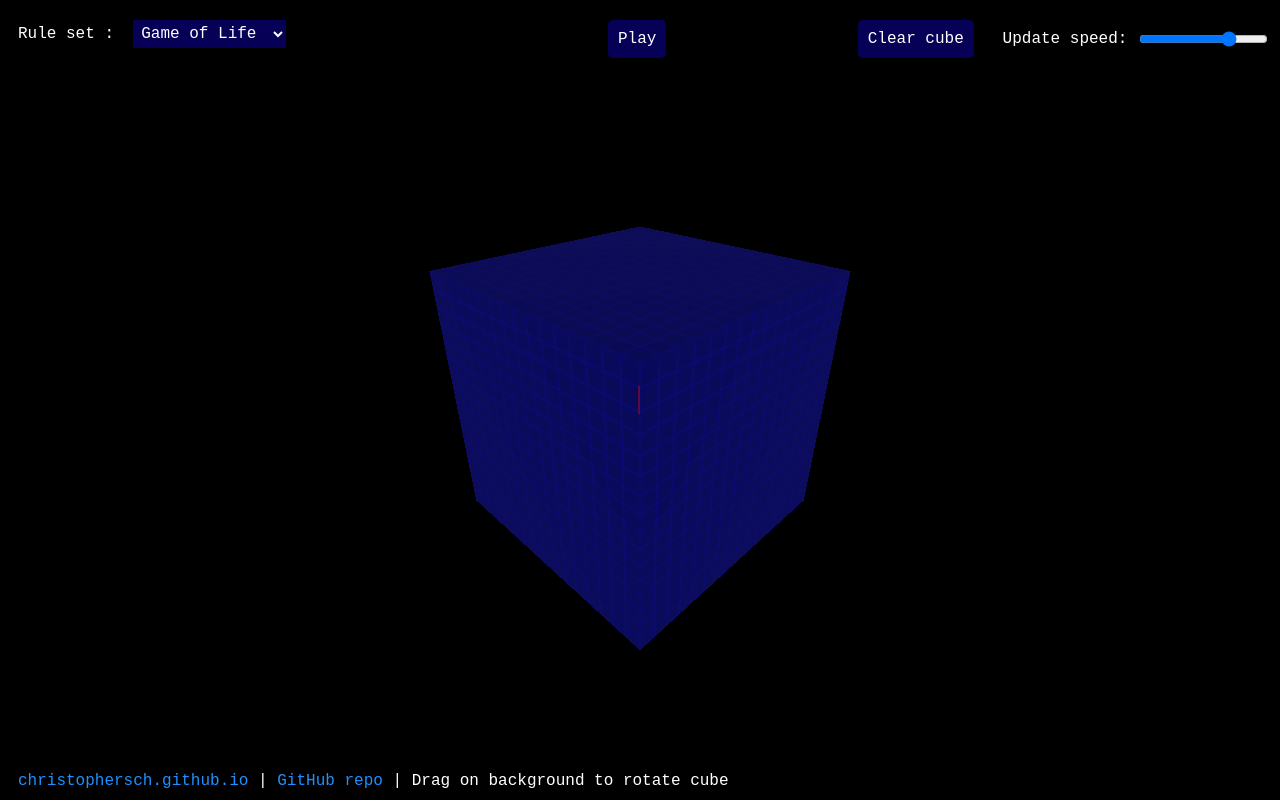
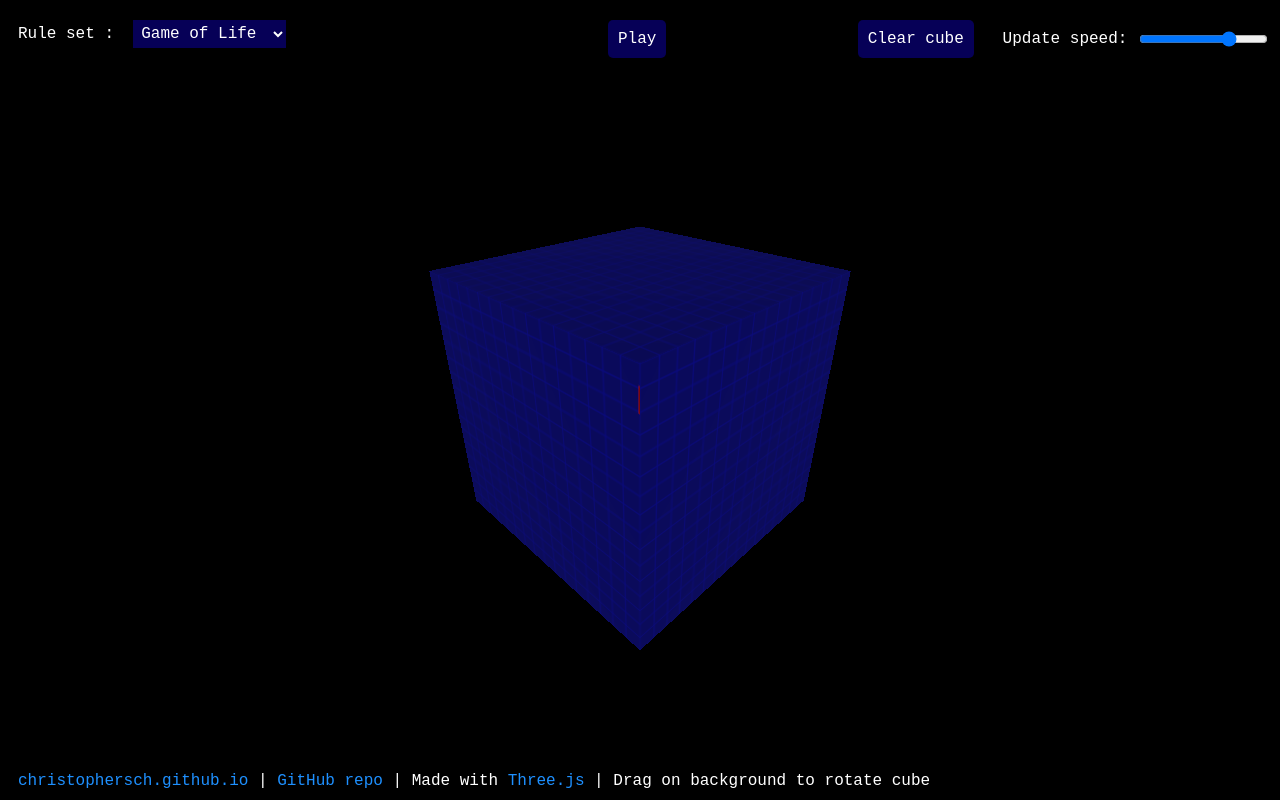
Before and after one commit to cjphs/GoL-Cube, a plain HTML site: page index.html in a window 1280 px wide. Drawn offline with nearby package versions, Linux system fonts and the light colour scheme; animation ran at ten frames a second.

Commit message:
ui + readme

```diff
--- a/index.html
+++ b/index.html
@@ -105,6 +105,7 @@
         <div class="guide">
             <a href="https://christophersch.github.io/">christophersch.github.io</a> |
             <a href="https://github.com/christophersch/golcube">GitHub repo</a> |
+            Made with <a href="https://threejs.org/">Three.js</a> |
             Drag on background to rotate cube
         </div>
 
```
Also changed, not shown: golcube.png (added).
